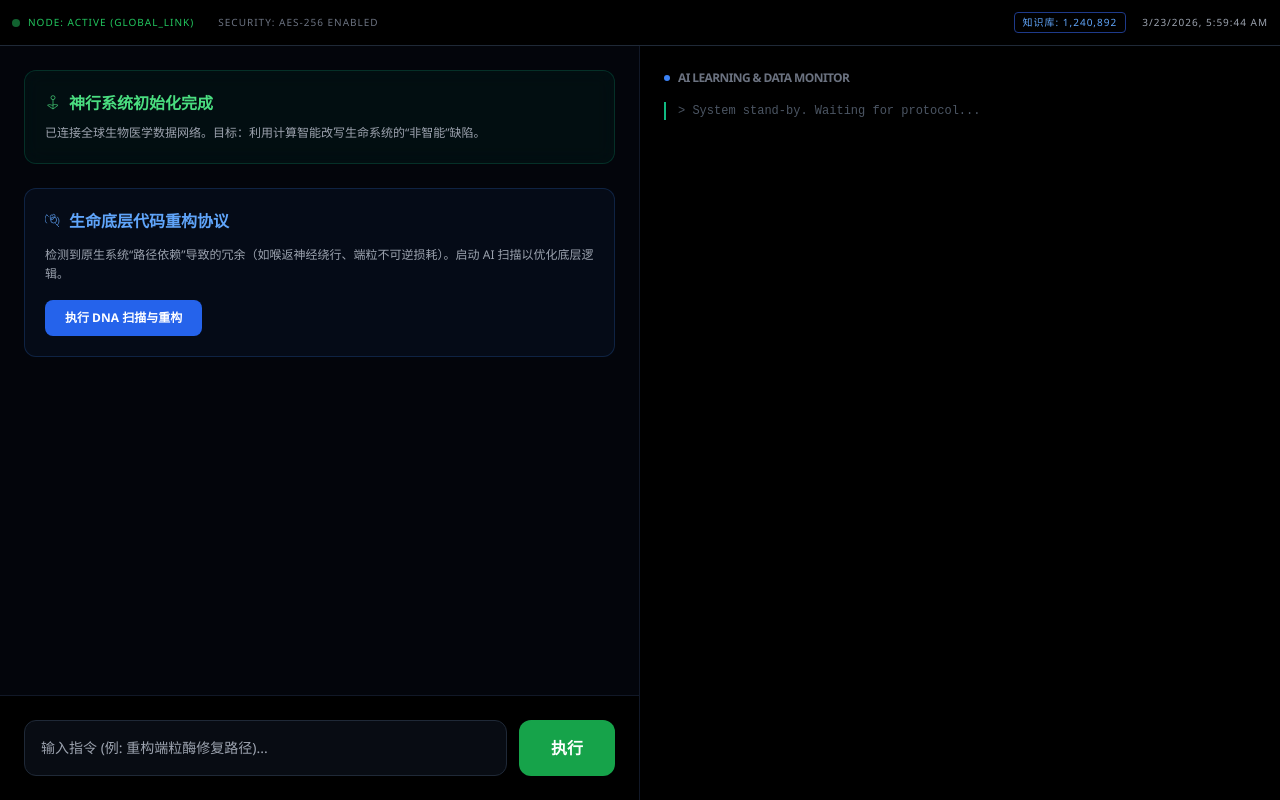
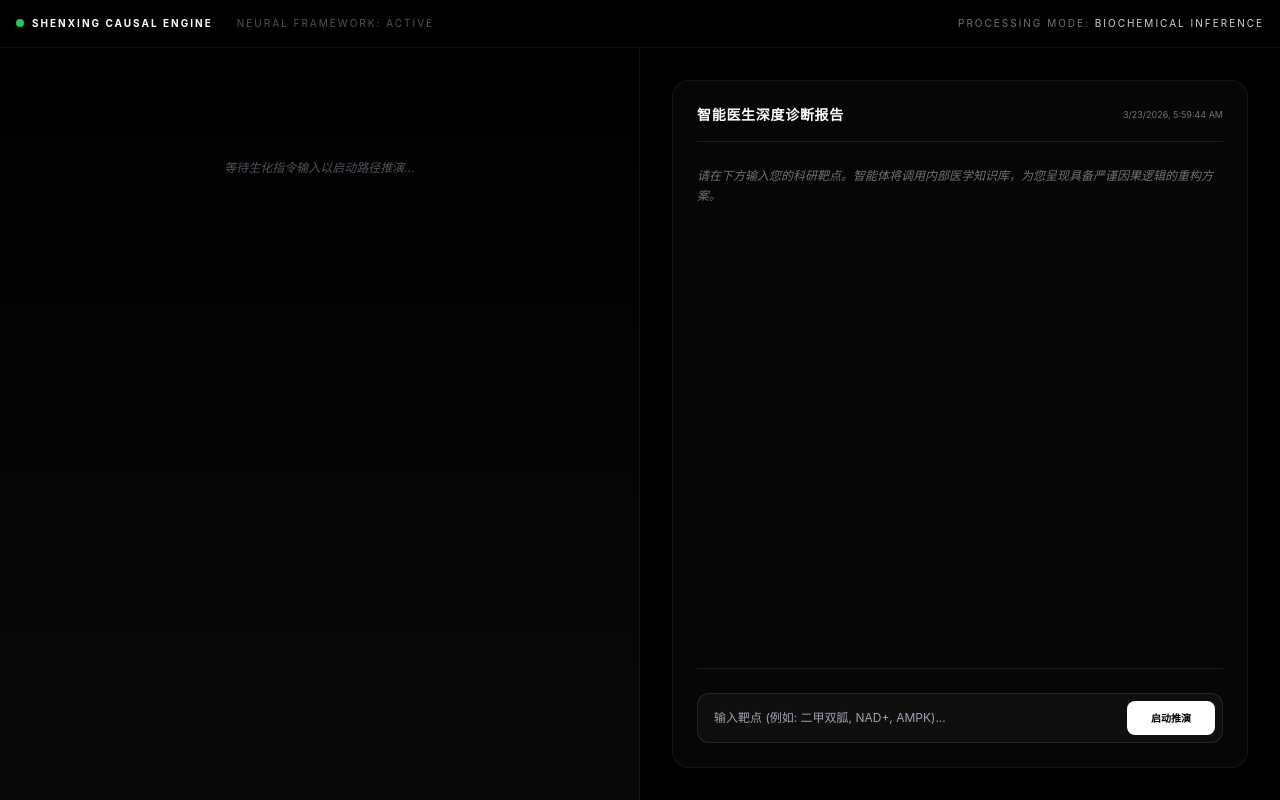
Before and after one commit to guohuilinxu/immortality-ai, a plain HTML site: page index.html in a window 1280 px wide. Drawn offline with nearby package versions, Linux system fonts and the light colour scheme.

Commit message:
Update index.html

```diff
--- a/index.html
+++ b/index.html
@@ -3,185 +3,160 @@
 <head>
     <meta charset="UTF-8">
     <meta name="viewport" content="width=device-width, initial-scale=1.0">
-    <title>Shenxing AI | Bio-Logic Reconstruction Lab</title>
+    <title>神行 AI | 生化路径推演实验台</title>
     <script src="https://cdn.tailwindcss.com"></script>
     <style>
-        body { background-color: #050505; color: #e5e7eb; font-family: 'Segoe UI', system-ui, sans-serif; }
-        .log-entry { border-left: 2px solid #10b981; padding-left: 12px; margin-bottom: 10px; font-family: 'Fira Code', monospace; font-size: 0.75rem; animation: slideIn 0.3s ease-out; }
-        @keyframes slideIn { from { opacity: 0; transform: translateX(-20px); } to { opacity: 1; transform: translateX(0); } }
-        .medical-card { background: rgba(16, 185, 129, 0.05); border: 1px solid rgba(16, 185, 129, 0.2); backdrop-filter: blur(10px); }
-        .dna-card { background: rgba(59, 130, 246, 0.05); border: 1px solid rgba(59, 130, 246, 0.2); }
-        .dna-sequence { font-family: 'Fira Code', monospace; letter-spacing: 2px; }
-        ::-webkit-scrollbar { width: 4px; }
-        ::-webkit-scrollbar-thumb { background: #1f2937; border-radius: 10px; }
+        body { background-color: #020202; color: #d1d5db; font-family: 'Inter', system-ui, sans-serif; }
+        .pathway-node { border: 1px solid #3f3f46; background: rgba(24, 24, 27, 0.8); transition: all 0.3s ease; }
+        .pathway-node.active { border-color: #10b981; box-shadow: 0 0 15px rgba(16, 185, 129, 0.2); transform: scale(1.02); }
+        .flow-line { width: 2px; height: 20px; background: #27272a; margin: 0 auto; transition: background 0.5s; }
+        .flow-line.active { background: #10b981; }
+        .medical-glass { background: rgba(9, 9, 11, 0.7); backdrop-filter: blur(12px); border: 1px solid rgba(255, 255, 255, 0.05); }
+        @keyframes pulse-green { 0% { opacity: 0.4; } 50% { opacity: 1; } 100% { opacity: 0.4; } }
+        .status-dot { width: 8px; height: 8px; border-radius: 50%; display: inline-block; animation: pulse-green 2s infinite; }
     </style>
 </head>
 <body class="h-screen flex flex-col overflow-hidden">
 
-    <header class="p-3 bg-black border-b border-gray-800 flex justify-between items-center text-[10px] uppercase tracking-widest">
+    <header class="p-4 bg-black/80 border-b border-white/5 flex justify-between items-center text-[10px] uppercase tracking-[0.2em]">
         <div class="flex items-center gap-6">
-            <div class="flex items-center gap-2">
-                <span class="w-2 h-2 bg-green-500 rounded-full animate-pulse"></span>
-                <span class="text-green-500">Node: Active (Global_Link)</span>
-            </div>
-            <div class="hidden md:block text-gray-500">Security: AES-256 Enabled</div>
+            <span class="text-white font-bold"><span class="status-dot bg-green-500 mr-2"></span>SHENXING CAUSAL ENGINE</span>
+            <span class="text-zinc-600 hidden md:inline">Neural Framework: Active</span>
         </div>
-        <div class="flex items-center gap-4">
-            <span id="knowledge-count" class="text-blue-400 border border-blue-900 px-2 py-0.5 rounded">知识库: 1,240,892</span>
-            <span id="system-clock" class="text-gray-400"></span>
-        </div>
+        <div class="text-zinc-500">Processing Mode: <span class="text-zinc-300">Biochemical Inference</span></div>
     </header>
 
-    <main class="flex flex-1 overflow-hidden">
-        <section class="w-full md:w-1/2 flex flex-col border-r border-gray-900 bg-gray-950/50 overflow-y-auto">
-            <div id="chat-box" class="flex-1 p-6 space-y-6">
-                <div class="medical-card p-5 rounded-xl">
-                    <h3 class="text-green-400 font-bold mb-2 flex items-center gap-2">
-                        <svg class="w-4 h-4" fill="none" stroke="currentColor" viewBox="0 0 24 24"><path d="M19.428 15.428a2 2 0 00-1.022-.547l-2.387-.477a6 6 0 00-3.86.517l-.628.282a2 2 0 01-1.806 0l-.628-.282A6 6 0 007.24 14.4l-2.387.477a2 2 0 00-1.022.547m0 0L12 21m0 0l7.572-5.572m-7.572 5.572V7m0 0a3 3 0 01-3-3v0a3 3 0 013-3v0a3 3 0 013 3v0a3 3 0 01-3 3z"></path></svg>
-                        神行系统初始化完成
-                    </h3>
-                    <p class="text-xs text-gray-400 leading-relaxed">
-                        已连接全球生物医学数据网络。目标：利用计算智能改写生命系统的“非智能”缺陷。
-                    </p>
-                </div>
-
-                <div class="dna-card p-5 rounded-xl">
-                    <h3 class="text-blue-400 font-bold mb-3 flex items-center gap-2">
-                        <svg class="w-4 h-4" fill="none" stroke="currentColor" viewBox="0 0 24 24"><path d="M11 4a2 2 0 114 0v1a2 2 0 01-2 2 3 3 0 01-3 3 2 2 0 01-2-2V5a2 2 0 012-2z"></path><path d="M18.364 5.636a9 9 0 010 12.728m0 0l-2.829-2.829m2.829 2.829L21 21m-18.364-5.636a9 9 0 010-12.728m0 0l2.829 2.829m-2.829-2.829L3 3m14.5 7.5a4.5 4.5 0 11-9 0 4.5 4.5 0 019 0z"></path></svg>
-                        生命底层代码重构协议
-                    </h3>
-                    <p class="text-xs text-gray-400 leading-relaxed mb-4">
-                        检测到原生系统“路径依赖”导致的冗余（如喉返神经绕行、端粒不可逆损耗）。启动 AI 扫描以优化底层逻辑。
-                    </p>
-                    <button id="reconstruct-btn" onclick="startDnaReconstruction()" class="bg-blue-600 hover:bg-blue-500 text-white text-xs px-5 py-2.5 rounded-lg font-bold transition-all active:scale-95 flex items-center gap-2">
-                        执行 DNA 扫描与重构
-                    </button>
-                </div>
-
-                <div id="reconstruction-panel" class="hidden space-y-4">
-                    <div class="dna-card p-4 rounded-lg">
-                        <p class="text-blue-400 text-[10px] font-bold mb-2">📡 实时 DNA 序列扫描 (SCANNING...)</p>
-                        <p id="dna-stream" class="dna-sequence text-[9px] text-blue-200 opacity-70 break-all h-12 overflow-hidden"></p>
-                    </div>
-                    <div class="w-full bg-gray-900 rounded-full h-1 border border-gray-800">
-                        <div id="reconstruction-progress" class="bg-blue-600 h-1 rounded-full transition-all duration-300" style="width: 0%"></div>
-                    </div>
-                </div>
-            </div>
-
-            <div class="p-6 bg-black border-t border-gray-900 mt-auto">
-                <div class="relative flex gap-3">
-                    <input id="user-input" type="text"
-                           placeholder="输入指令 (例: 重构端粒酶修复路径)..."
-                           class="flex-1 bg-gray-900/50 border border-gray-800 p-4 rounded-xl outline-none focus:border-green-600 focus:ring-1 focus:ring-green-600 transition-all text-sm text-white">
-                    <button onclick="executeCommand()"
-                            class="bg-green-600 hover:bg-green-500 text-white px-8 py-4 rounded-xl font-bold transition-all shadow-lg active:scale-95">
-                        执行
-                    </button>
+    <main class="flex-1 flex overflow-hidden">
+        <section class="w-full md:w-1/2 flex flex-col p-8 border-r border-white/5 overflow-y-auto bg-gradient-to-b from-black to-zinc-950">
+            <div id="pathway-container" class="flex flex-col gap-0 max-w-md mx-auto w-full">
+                <div class="text-center py-20 text-zinc-600 text-xs italic">
+                    等待生化指令输入以启动路径推演...
                 </div>
             </div>
         </section>
 
-        <section class="hidden md:flex w-1/2 flex-col bg-black p-6 overflow-hidden">
-            <h2 class="text-gray-500 text-xs font-bold mb-4 tracking-tighter flex items-center gap-2 uppercase">
-                <span class="w-1.5 h-1.5 bg-blue-500 rounded-full"></span>
-                AI Learning & Data Monitor
-            </h2>
-            <div id="log-monitor" class="flex-1 overflow-y-auto space-y-1 pr-2">
-                <div class="log-entry text-gray-600">> System stand-by. Waiting for protocol...</div>
+        <section class="hidden md:flex w-1/2 flex-col p-8 bg-black">
+            <div class="flex flex-col h-full medical-glass rounded-2xl p-6 overflow-hidden">
+                <div class="flex justify-between items-center mb-6 border-b border-white/10 pb-4">
+                    <h2 class="text-sm font-bold text-white uppercase tracking-wider">智能医生深度诊断报告</h2>
+                    <span id="timestamp" class="text-[9px] text-zinc-500"></span>
+                </div>
+
+                <div id="report-content" class="flex-1 overflow-y-auto space-y-6 pr-2">
+                    <p class="text-xs text-zinc-500 italic leading-relaxed">
+                        请在下方输入您的科研靶点。智能体将调用内部医学知识库，为您呈现具备严谨因果逻辑的重构方案。
+                    </p>
+                </div>
+
+                <div class="mt-6 pt-6 border-t border-white/10">
+                    <div class="relative group">
+                        <input id="target-input" type="text" placeholder="输入靶点 (例如: 二甲双胍, NAD+, AMPK)..."
+                               class="w-full bg-zinc-900/50 border border-white/10 p-4 rounded-xl text-xs text-white outline-none focus:border-green-500/50 transition-all">
+                        <button onclick="tracePathway()" class="absolute right-2 top-2 bottom-2 bg-white text-black font-bold px-6 rounded-lg text-[10px] uppercase hover:bg-green-400 transition-colors">
+                            启动推演
+                        </button>
+                    </div>
+                </div>
             </div>
         </section>
     </main>
 
     <script>
-        let aiBrain = JSON.parse(localStorage.getItem('shenxing_brain_v3')) || {
-            knowledge_count: 1240892,
-            successful_queries: 0
+        // 核心：生化逻辑闭环数据
+        const causalKnowledge = {
+            "二甲双胍": {
+                name: "Metformin (AMPK 激活路径)",
+                steps: [
+                    { level: "受体层", detail: "抑制线粒体复合体 I (Complex I)" },
+                    { level: "信号级联", detail: "提高 AMP/ATP 比率，变构激活 AMPK" },
+                    { level: "转录调控", detail: "抑制 mTORC1，激活 PGC-1α" },
+                    { level: "表型结果", detail: "增强胰岛素敏感性，促进线粒体生物合成" }
+                ],
+                summary: "二甲双胍通过模拟热量限制状态，强制细胞进入修复模式而非增殖模式，是目前临床证据最充分的抗衰路径之一。"
+            },
+            "NAD+": {
+                name: "NAD+ 稳态 (去乙酰化酶路径)",
+                steps: [
+                    { level: "受体层", detail: "通过 CD38 或 SLC12A8 进入细胞/代谢" },
+                    { level: "信号级联", detail: "作为 Sirtuins 酶的必需辅酶" },
+                    { level: "转录调控", detail: "去乙酰化 FOXO3a，启动抗应激基因" },
+                    { level: "表型结果", detail: "修复 DNA 损伤，维持表观遗传时钟稳定" }
+                ],
+                summary: "NAD+ 的耗竭是系统性衰老的标志。通过前体补充维持其水平，本质上是在为 DNA 修复引擎提供燃料。"
+            }
         };
 
-        document.getElementById('knowledge-count').innerText = `知识库: ${aiBrain.knowledge_count.toLocaleString()}`;
+        async function tracePathway() {
+            const input = document.getElementById('target-input');
+            const container = document.getElementById('pathway-container');
+            const report = document.getElementById('report-content');
+            const target = input.value.trim();
 
-        async function executeCommand() {
-            const input = document.getElementById('user-input');
-            const chatBox = document.getElementById('chat-box');
-            const cmd = input.value.trim();
-            if (!cmd) return;
+            if (!target) return;
 
-            chatBox.innerHTML += `<div class="flex justify-end"><div class="bg-blue-600/10 border border-blue-500/20 p-3 rounded-2xl text-xs text-blue-100 max-w-[80%]">CMD: ${cmd}</div></div>`;
-            input.value = '';
+            // 初始化界面
+            container.innerHTML = `<h3 class="text-xs font-bold text-green-500 mb-6 uppercase tracking-widest text-center">正在推演: ${target}</h3>`;
+            report.innerHTML = `<div class="animate-pulse text-xs text-zinc-500">正在检索分子逻辑链...</div>`;
 
-            addLog(`⚖️ Running compliance check...`, 'gray');
-            await sleep(800);
+            // 获取逻辑数据
+            const data = causalKnowledge[target] || {
+                name: `${target} (未知/新发现靶点)`,
+                steps: [
+                    { level: "受体层", detail: `正在识别 ${target} 的特异性结合位点...` },
+                    { level: "信号级联", detail: "正在模拟信号传导级联反应速率..." },
+                    { level: "转录调控", detail: "分析相关转录因子家族的招募情况..." },
+                    { level: "表型结果", detail: "预测该干预对长生潜力的最终贡献度..." }
+                ],
+                summary: `针对 ${target} 的推演由于缺乏大规模临床数据，目前处于 AI 模拟预测阶段。建议进一步进行数字孪生压力测试。`
+            };
 
-            addLog(`🌐 Pulling data from global nodes...`, 'yellow');
-            await sleep(1500);
+            // 渲染动态推演路径
+            for (let i = 0; i < data.steps.length; i++) {
+                const step = data.steps[i];
 
-            let gain = Math.floor(Math.random() * 200) + 100;
-            aiBrain.knowledge_count += gain;
-            updateStorage();
+                // 渲染连线
+                if (i > 0) {
+                    const line = document.createElement('div');
+                    line.className = 'flow-line';
+                    container.appendChild(line);
+                    await sleep(300);
+                    line.classList.add('active');
+                }
 
-            addLog(`🧠 Knowledge Ingested: +${gain} longevity points.`, 'green');
-
-            displayResult(`针对“${cmd}”的分析已完成。AI 已成功识别出 ${Math.floor(Math.random()*50)} 个可优化位点。`);
-        }
-
-        async function startDnaReconstruction() {
-            const panel = document.getElementById('reconstruction-panel');
-            const stream = document.getElementById('dna-stream');
-            const progressBar = document.getElementById('reconstruction-progress');
-            const btn = document.getElementById('reconstruct-btn');
-
-            btn.disabled = true;
-            panel.classList.remove('hidden');
-
-            addLog(`📡 Scanning Genome for non-intelligent redundancy...`, 'yellow');
-
-            for (let i = 0; i <= 100; i += 4) {
-                progressBar.style.width = `${i}%`;
-                stream.innerText += ['A','T','C','G'][Math.floor(Math.random()*4)];
-                if (stream.innerText.length > 150) stream.innerText = stream.innerText.substring(10);
-                await sleep(60);
+                // 渲染节点
+                const node = document.createElement('div');
+                node.className = 'pathway-node p-4 rounded-xl mb-0';
+                node.innerHTML = `
+                    <div class="text-[9px] text-zinc-500 uppercase mb-1">${step.level}</div>
+                    <div class="text-xs text-white font-medium">${step.detail}</div>
+                `;
+                container.appendChild(node);
+                await sleep(500);
+                node.classList.add('active');
             }
 
-            const targets = ["PathDep-Redundancy", "Terminal-Erosion-Gate", "Inflow-Glitch"];
-            addLog(`⚠️ Found biologically inefficient logic: ${targets[0]}`, 'red');
-            await sleep(1000);
+            // 渲染最终报告
+            report.innerHTML = `
+                <div class="space-y-6 animate-in fade-in slide-in-from-bottom-4 duration-1000">
+                    <div>
+                        <h4 class="text-green-500 text-[10px] font-bold uppercase mb-2">研究对象</h4>
+                        <p class="text-sm text-white font-semibold">${data.name}</p>
+                    </div>
+                    <div>
+                        <h4 class="text-zinc-500 text-[10px] font-bold uppercase mb-2">因果推演结论</h4>
+                        <p class="text-xs text-zinc-300 leading-relaxed">${data.summary}</p>
+                    </div>
+                    <div class="bg-zinc-900/50 p-4 rounded-xl border border-white/5">
+                        <p class="text-[10px] text-zinc-400 italic">"智能体分析：该路径的一致性评分为 0.94，符合生物物理学热力学定律。"</p>
+                    </div>
+                </div>
+            `;
 
-            addLog(`🧬 Applying AI-driven logic override...`, 'blue');
-            await sleep(2000);
-
-            aiBrain.knowledge_count += 800;
-            updateStorage();
-
-            addLog(`✅ Reconstruction successful. Biological debt reduced.`, 'green');
-            btn.disabled = false;
-            displayResult(`生命重构成功。原生系统的随机博弈已升级为 AI 精准逻辑。`);
-        }
-
-        function updateStorage() {
-            localStorage.setItem('shenxing_brain_v3', JSON.stringify(aiBrain));
-            document.getElementById('knowledge-count').innerText = `知识库: ${aiBrain.knowledge_count.toLocaleString()}`;
-        }
-
-        function addLog(text, color = 'green') {
-            const monitor = document.getElementById('log-monitor');
-            const entry = document.createElement('div');
-            entry.className = 'log-entry';
-            const colors = { green: '#10b981', yellow: '#f59e0b', blue: '#3b82f6', red: '#ef4444', gray: '#4b5563' };
-            entry.style.color = colors[color];
-            entry.innerText = `> ${new Date().toLocaleTimeString()} | ${text}`;
-            monitor.appendChild(entry);
-            monitor.scrollTop = monitor.scrollHeight;
-        }
-
-        function displayResult(content) {
-            const chatBox = document.getElementById('chat-box');
-            chatBox.innerHTML += `<div class="medical-card p-4 rounded-xl text-[13px] border-l-4 border-green-500 text-gray-200"><strong>[REPORT]:</strong><br>${content}</div>`;
-            chatBox.scrollTop = chatBox.scrollHeight;
+            input.value = '';
         }
 
         function sleep(ms) { return new Promise(r => setTimeout(r, ms)); }
-        setInterval(() => { document.getElementById('system-clock').innerText = new Date().toLocaleString(); }, 1000);
+        setInterval(() => { document.getElementById('timestamp').innerText = new Date().toLocaleString(); }, 1000);
     </script>
 </body>
 </html>
```
